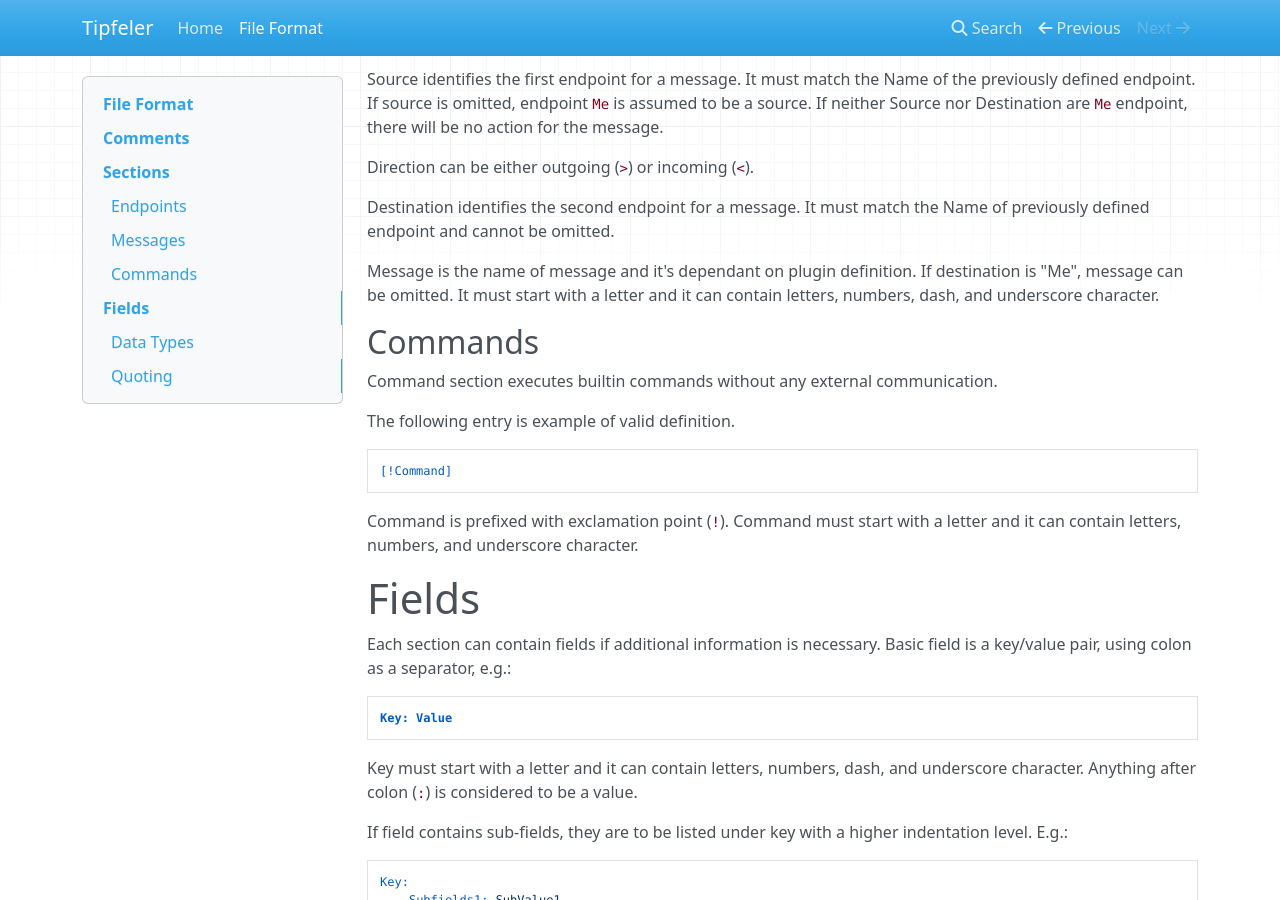
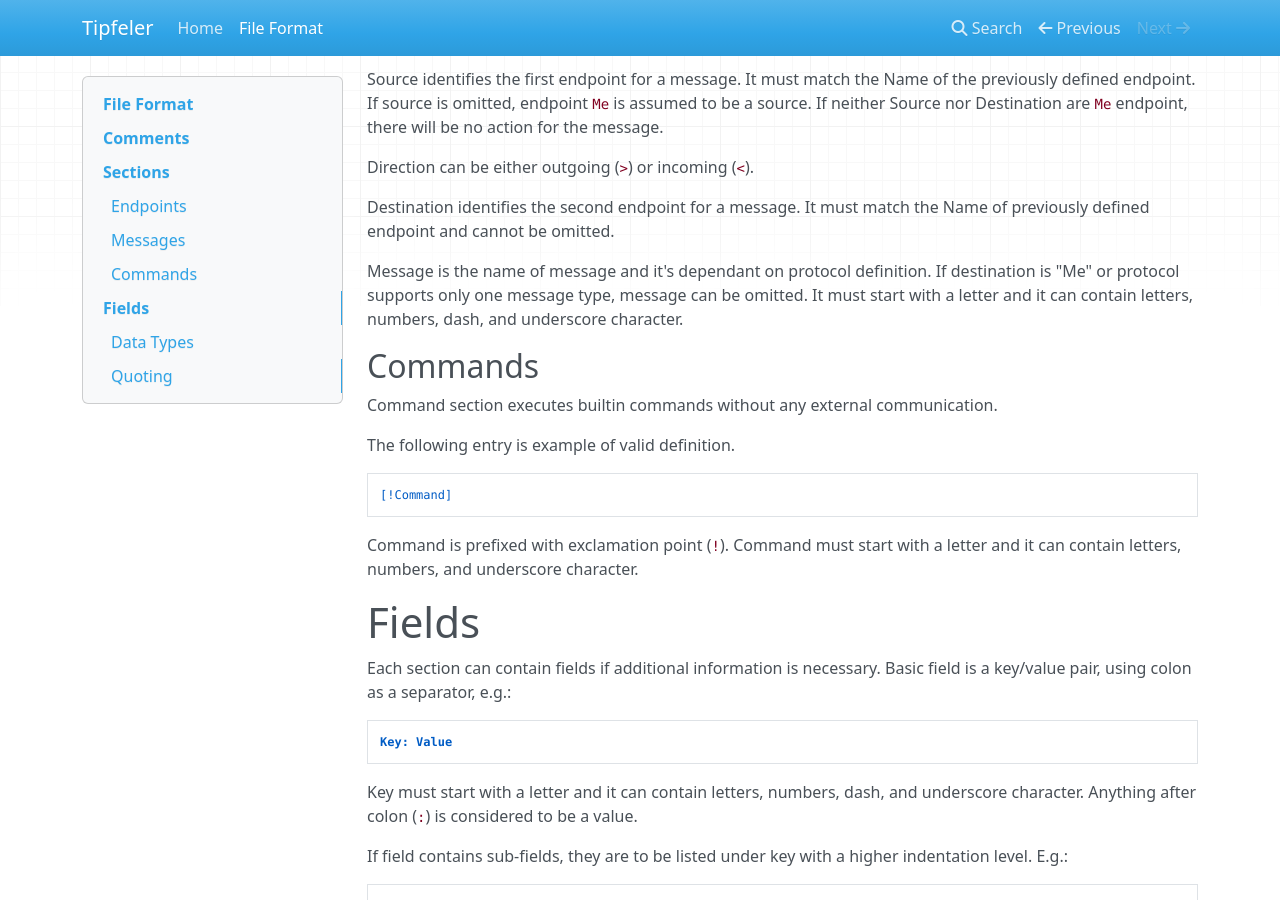
Before and after one commit to medo64/AASeq, an MkDocs documentation site: the page built from docs/web/src/fileformat.md, in a window 1280 px wide and 900 px high, scrolled down 1199 px. Built offline with MkDocs 1.6.1, drawn with Linux system fonts in a browser that asks for light colours; nearby versions of some CDN libraries; some of the changed text lies outside the part shown.

Commit message:
Refactored web files

```diff
--- a/docs/web/mkdocs.yml
+++ b/docs/web/mkdocs.yml
@@ -15,3 +15,6 @@ extra:
   generator: false
 
 theme: mkdocs
+
+docs_dir: src
+site_dir: out
--- a/docs/web/docs/fileformat.md
+++ b/docs/web/src/fileformat.md
@@ -69,9 +68,10 @@ Direction can be either outgoing (`>`) or incoming (`<`).
 Destination identifies the second endpoint for a message. It must match the
 Name of previously defined endpoint and cannot be omitted.
 
-Message is the name of message and it's dependant on plugin definition. If
-destination is "Me", message can be omitted. It must start with a letter and
-it can contain letters, numbers, dash, and underscore character.
+Message is the name of message and it's dependant on protocol definition. If
+destination is "Me" or protocol supports only one message type, message can be
+omitted. It must start with a letter and it can contain letters, numbers, dash,
+and underscore character.
 
 
 ## Commands
```
Also changed, not shown: other parts of docs/web/src/fileformat.md (+2 -3 lines), docs/web/docs/img/favicon.ico (deleted), docs/web/src/css/extra.css (renamed from docs/web/docs/css/extra.css), docs/web/src/img/favicon.ico (added), docs/web/src/index.md (renamed from docs/web/docs/index.md), 1 other file.
